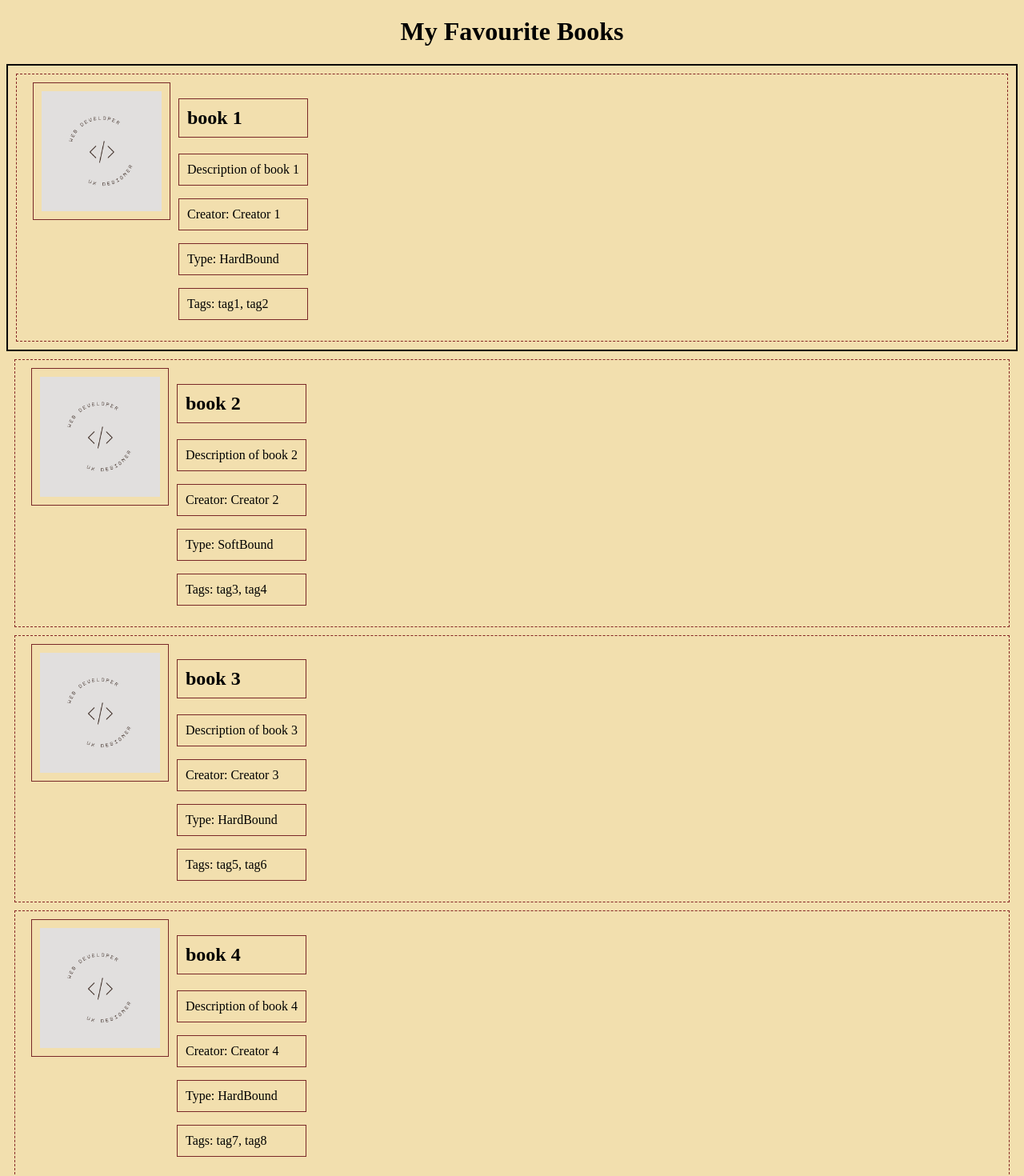
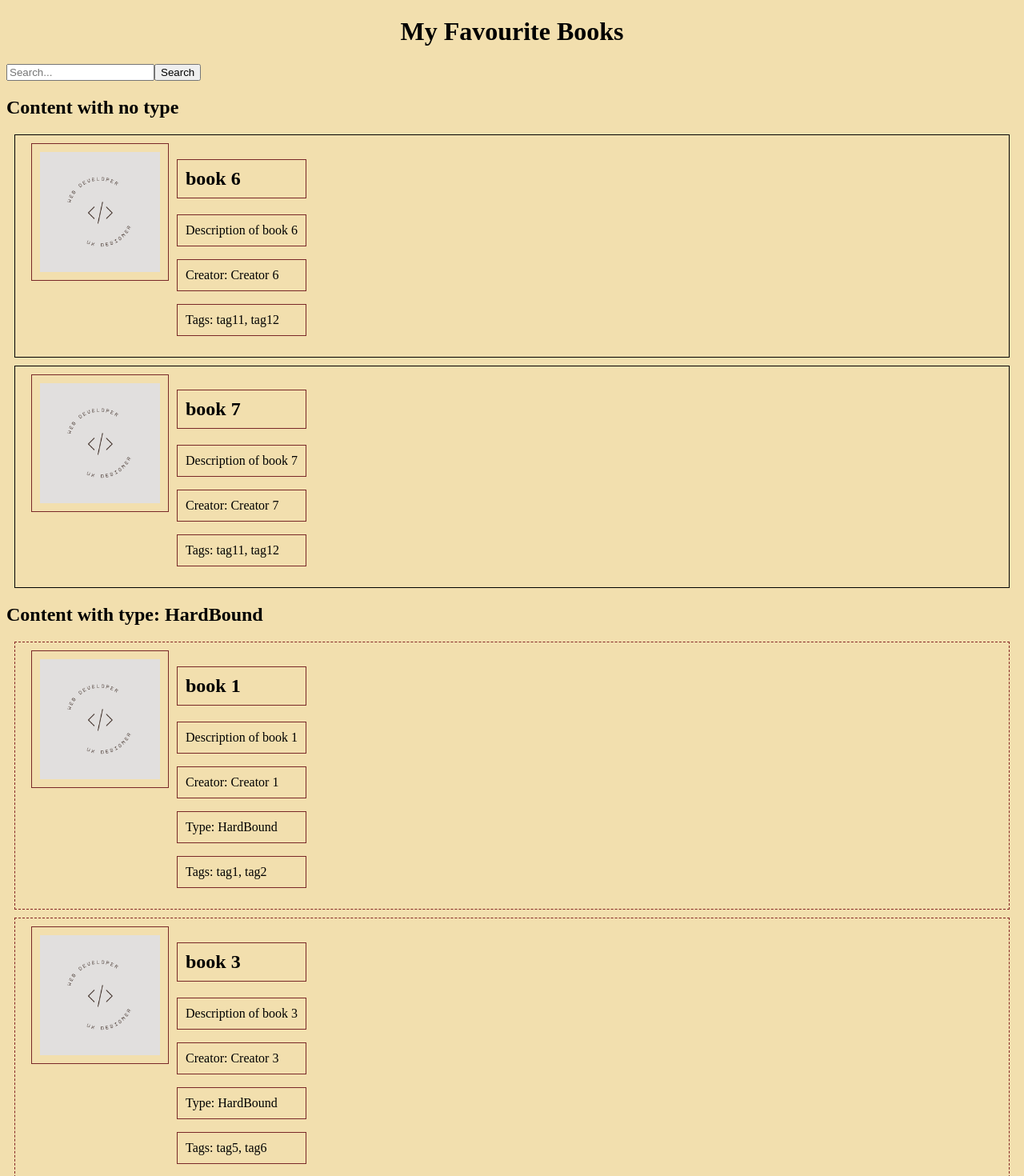
Before and after one commit to Nausheen-S/N_Salauddin_WEB601Assignments_MyFavouriteBooks, an Angular app in the folder N_Salauddin_MyFavouriteBooks/: page / in a window 1280 px wide. Shown: the top 1470 px of the page at 80% size. Built offline with nearby package versions, Linux system fonts and the light colour scheme.

Commit message:
created pipes

```diff
--- a/N_Salauddin_MyFavouriteBooks/src/app/app.module.ts
+++ b/N_Salauddin_MyFavouriteBooks/src/app/app.module.ts
@@ -4,12 +4,14 @@ import { BrowserModule } from '@angular/platform-browser';
 import { AppComponent } from './app.component';
 import { ContentCardComponent } from './content-card/content-card.component';
 import { ContentListComponent } from './content-list/content-list.component';
+import { FilterContentPipe } from './filter-content.pipe';
 
 @NgModule({
   declarations: [
     AppComponent,
     ContentCardComponent,
-    ContentListComponent
+    ContentListComponent,
+    FilterContentPipe
   ],
   imports: [
     BrowserModule
--- a/N_Salauddin_MyFavouriteBooks/src/app/content-card/content-card.component.html
+++ b/N_Salauddin_MyFavouriteBooks/src/app/content-card/content-card.component.html
@@ -1,4 +1,4 @@
-<div class="content-card">
+<div class="content-card" [style.border]="item.type ? '2px solid ' + item.type : '1px solid black'">
     <div class="content-card-image content-card-item" >
         <img src="{{item.image}}" (click)="log()"  alt="{{item.title}}"/>
     </div>
@@ -6,7 +6,7 @@
         <h2 class="content-card-item">{{item.title}}</h2>
         <p class="content-card-item">{{item.description}}</p>
         <p class="content-card-item">Creator: {{item.creator}}</p>
-        <p class="content-card-item">Type: {{item.type}}</p>
+        <p *ngIf="item.type" class="content-card-item">Type: {{item.type}}</p>
         <p class="content-card-item">Tags: {{item.tags.join(', ')}}</p>
     </div>
 </div>
--- a/N_Salauddin_MyFavouriteBooks/src/app/content-list/content-list.component.html
+++ b/N_Salauddin_MyFavouriteBooks/src/app/content-list/content-list.component.html
@@ -1,5 +1,13 @@
-<div *ngFor="let item of contentItems; first as isFirst; index as i">
-        <div *ngIf="i<5" [ngStyle]="{border: isFirst ? '2px solid black' : ''}">
-                <app-content-card [item]="item"></app-content-card>
-        </div>
+<div>
+        <input type="text" placeholder="Search...">
+        <button>Search</button>
+        <!-- <div *ngIf="message">{{message}}</div> -->
+        <h2>Content with no type</h2>
+        <app-content-card *ngFor="let item of contentItems | filterContent:''" [item]="item"></app-content-card>
+        <h2>Content with type: HardBound</h2>
+        <app-content-card *ngFor="let item of contentItems | filterContent:'HardBound'" [item]="item">
+        </app-content-card>
+        <h2>Content with type: SoftBound</h2>
+        <app-content-card *ngFor="let item of contentItems | filterContent:'SoftBound'" [item]="item">
+        </app-content-card>
 </div>
--- a/N_Salauddin_MyFavouriteBooks/src/app/content-list/content-list.component.ts
+++ b/N_Salauddin_MyFavouriteBooks/src/app/content-list/content-list.component.ts
@@ -1,4 +1,5 @@
 import { Component } from '@angular/core';
+import { Content } from '../helper-files/content-interface';
 
 @Component({
   selector: 'app-content-list',
@@ -6,7 +7,7 @@ import { Component } from '@angular/core';
   styleUrls: ['./content-list.component.scss']
 })
 export class ContentListComponent {
-  contentItems = [
+  contentItems:Content[] = [
     {
       id: 1,
       image: "../../assets/images/WebDevLogo.png",
--- /dev/null
+++ b/N_Salauddin_MyFavouriteBooks/src/app/filter-content.pipe.ts
@@ -0,0 +1,16 @@
+import { Pipe, PipeTransform } from '@angular/core';
+import { Content } from './helper-files/content-interface';
+
+@Pipe({
+    name: 'filterContent'
+})
+export class FilterContentPipe implements PipeTransform {
+
+    transform(contents: Content[], type: string): Content[] {
+        if (!type) {
+            return contents.filter(content => !content.type);
+        }
+        return contents.filter(content => content.type === type);
+    }
+    lm
+}
--- a/N_Salauddin_MyFavouriteBooks/src/app/helper-files/content-interface.ts
+++ b/N_Salauddin_MyFavouriteBooks/src/app/helper-files/content-interface.ts
@@ -3,7 +3,7 @@ export interface Content {
     title: string;
     description: string;
     creator: string;
-    imgURL?: string;
+    image?: string;
     type?: string;
     tags?: string[];
 }
```
